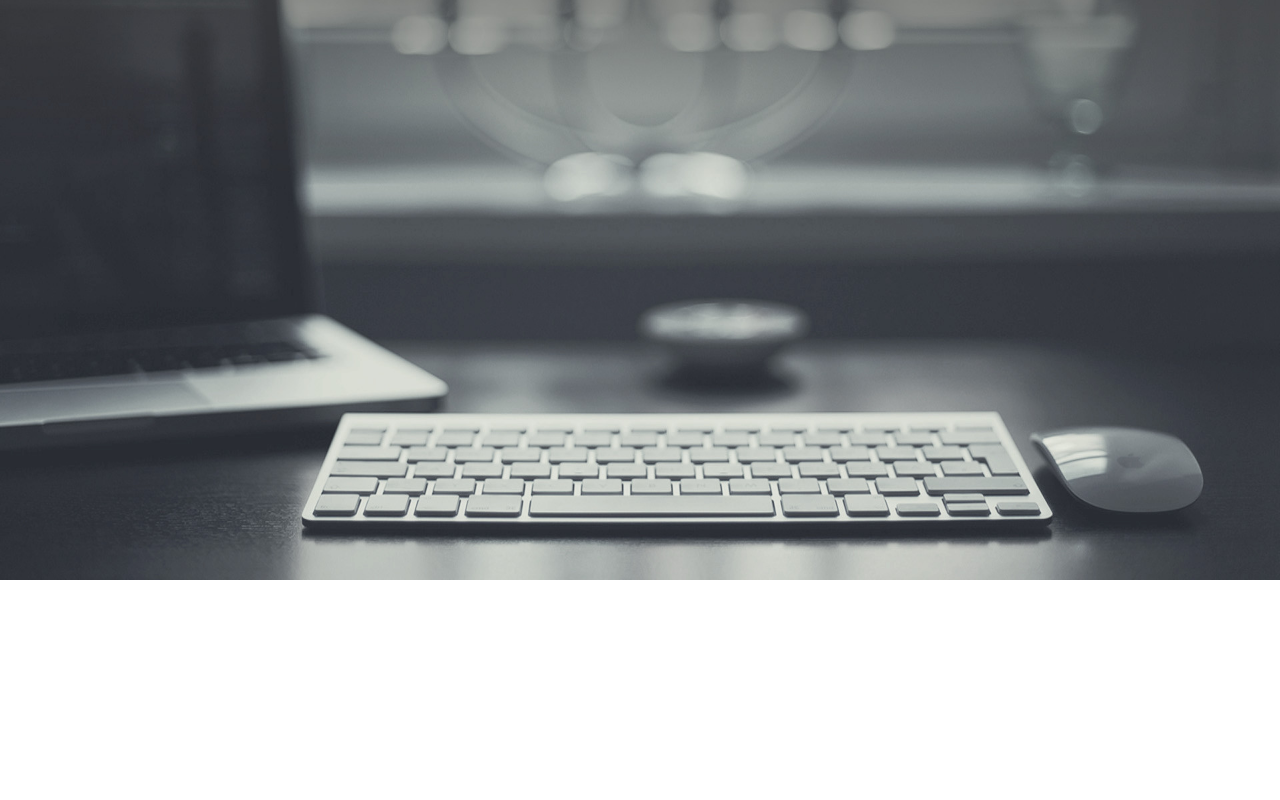
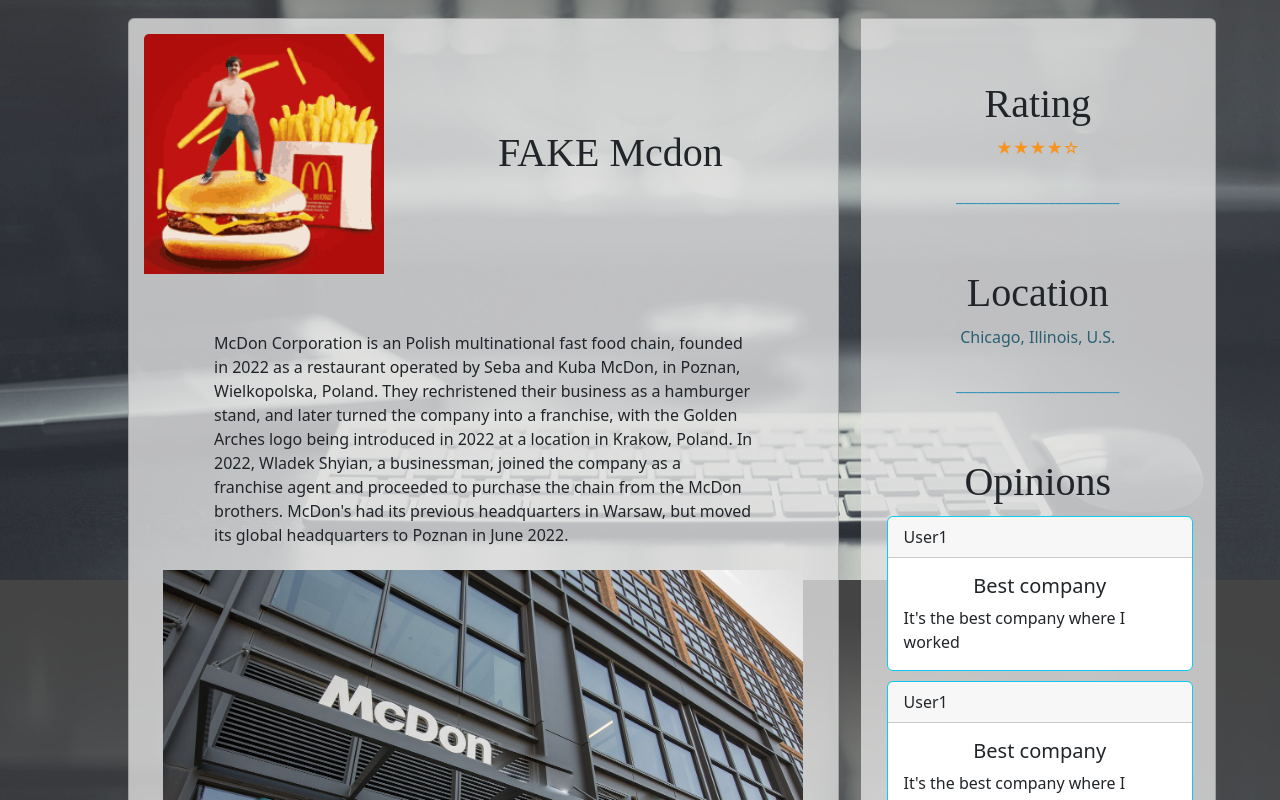
Before and after one commit to mrshyian/fakeJOB, a React (Create React App) app in the folder src/main/front/: page /EmployerPage in a window 1280 px wide. Before the commit this address had no page. Shown: the part 220-1020 px from the top of the page. Before the commit the page ends 800 px from the top, so only its background shows below. Built offline with nearby package versions, Linux system fonts and the light colour scheme.

Commit message:
SingleEmployer page is in progress

```diff
--- a/src/main/front/src/components/employers/EmployersPage.jsx
+++ b/src/main/front/src/components/employers/EmployersPage.jsx
@@ -1,12 +1,14 @@
 import React from 'react';
-import SingleEmployer from "./SingleEmployer";
+import SingleEmployerCard from "./SingleEmployerCard";
 
 const EmployersPage = () => {
     return (
         <div>
-            <SingleEmployer/>
-            <SingleEmployer/>
-            <SingleEmployer/>
+            <SingleEmployerCard/>
+            <SingleEmployerCard/>
+            <SingleEmployerCard/>
+            <SingleEmployerCard/>
+            <SingleEmployerCard/>
         </div>
     );
 };
--- a/src/main/front/src/components/employers/SingleEmployer.jsx
+++ /dev/null
@@ -1,33 +0,0 @@
-import React, {useState} from 'react';
-import {Card} from "react-bootstrap";
-import "./SingleEmployer.css"
-import {Link} from "react-router-dom";
-
-
-const SingleEmployer = () => {
-
-    const [companyName, setCompanyName] = useState("FAKE Mcdon ");
-    const [aboutCompany, setAboutCompany] = useState("McDonald's Corporation is an American multinational fast food chain, founded in 1940 as a restaurant operated by Richard and Maurice McDonald, in San Bernardino, California, United States sadasdasdasda dsadasda sdadasdasdasdas dasdasdasd asdsadas adadasdasdas dsadasdasdasd");
-    const [companyLocation, setCompanyLocation] = useState("Chicago, Illinois, U.S.");
-
-    function validateAboutCompanyLength() {
-        return aboutCompany.length <= 250;
-    }
-
-    return (
-        <Card className="single-employer-card">
-            <div>
-                <img className="single-employer-img" src="https://media.tenor.com/jZaaSw8gLvgAAAAM/airsoftfatty-mcdonalds.gif" alt=""/>
-            </div>
-            <div className="single-employer-title">
-                <Link className="link-to-company-page" to="/Log-in"><h2>{companyName}</h2></Link>
-                {validateAboutCompanyLength()===false && <div>{aboutCompany.slice(0, 250)}...</div>}
-                {validateAboutCompanyLength()===true && <div>{aboutCompany}</div>}
-                <div className="company-location">{companyLocation}<div>***</div></div>
-            </div>
-
-        </Card>
-    );
-};
-
-export default SingleEmployer;
--- a/src/main/front/src/components/employers/SingleEmployer.css
+++ b/src/main/front/src/components/employers/SingleEmployerCard.css
@@ -30,3 +30,7 @@
 .link-to-company-page:hover {
     color: #03516b;
 }
+
+.employer-stars {
+    float: right;
+}
--- /dev/null
+++ b/src/main/front/src/components/employers/SingleEmployerCard.jsx
@@ -0,0 +1,46 @@
+import React, {useState} from 'react';
+import {Card} from "react-bootstrap";
+import "./SingleEmployerCard.css"
+import {Link} from "react-router-dom";
+import img from "../../pictures/airsoftfatty-mcdonalds.gif"
+
+
+const SingleEmployerCard = () => {
+
+    const [companyName, setCompanyName] = useState("FAKE Mcdon");
+    const [aboutCompany, setAboutCompany] = useState("McDon Corporation is an Polish multinational fast food chain, founded in 2022 as a restaurant operated by Seba and Kuba McDon, in Poznan, Wielkopolska, Poland. They rechristened their business as a hamburger stand, and later turned the company into a franchise, with the Golden Arches logo being introduced in 2022 at a location in Krakow, Poland. In 2022, Wladek Shyian, a businessman, joined the company as a franchise agent and proceeded to purchase the chain from the McDon brothers. McDon's had its previous headquarters in Warsaw, but moved its global headquarters to Poznan in June 2022.");
+    const [companyLocation, setCompanyLocation] = useState("Poznan, Wielkopolska, Poland");
+    const [companyRating, setCompanyRating] = useState(4);
+
+    function validateAboutCompanyLength() {
+        return aboutCompany.length <= 250;
+    }
+
+    function validateCompanyRating() {
+        var stars = "";
+        for (let i=0; i<companyRating; i++){
+            stars += "★";
+        }
+        for (let j=0; j<5-companyRating; j++){
+            stars += "☆";
+        }
+        return stars;
+    }
+
+    return (
+        <Card className="single-employer-card">
+            <div>
+                <img className="single-employer-img" src={img} alt=""/>
+            </div>
+            <div className="single-employer-title">
+                <Link className="link-to-company-page" to="/EmployerPage"><h2>{companyName}</h2></Link>
+                {validateAboutCompanyLength()===false && <div>{aboutCompany.slice(0, 250)}...</div>}
+                {validateAboutCompanyLength()===true && <div>{aboutCompany}</div>}
+                <div className="company-location">{companyLocation}<div className="employer-stars">Rating: {validateCompanyRating()}</div></div>
+            </div>
+
+        </Card>
+    );
+};
+
+export default SingleEmployerCard;
--- /dev/null
+++ b/src/main/front/src/components/employers/SingleEmployerPage.css
@@ -0,0 +1,70 @@
+.employer-page-card-group {
+    width: 85%;
+    margin-left: auto;
+    margin-right: 5%;
+    margin-bottom: 2%;
+}
+
+.left-employer-page-card {
+    background-color: rgba(225, 225, 225, 0.8);
+}
+
+.right-employer-page-card {
+    background-color: rgba(225, 225, 225, 0.8);
+}
+
+.special-div-1 {
+    flex-direction: row;
+}
+
+.employer-logo-1 {
+    max-width: 240px;
+    float: left;
+    margin: 15px;
+}
+
+.card-title {
+    text-align: center;
+}
+
+.card-title-in {
+    font-size: 40px;
+    font-family: serif;
+    margin-top: 14%;
+}
+
+.left-card-text {
+    padding: 1% 10%;
+    margin-top: 5%;
+    margin-left: 2%;
+    margin-right: 2%;
+}
+
+.left-card-image {
+    max-width: 640px;
+    align-self: center;
+    border-radius: 0;
+}
+
+.separating-line {
+    text-align: center;
+    color: rgb(48,145,182);
+}
+
+.right-card-location {
+    text-align: center;
+    color: rgb(43, 95, 115);
+}
+
+.right-card-stars {
+    text-align: center;
+    color: rgb(248,147,31);
+}
+
+.employer-opinions-cards {
+    align-self: center;
+}
+
+.more-opinions {
+    margin-left: 30%;
+}
--- /dev/null
+++ b/src/main/front/src/components/employers/SingleEmployerPage.jsx
@@ -0,0 +1,56 @@
+import React from 'react';
+import {Card, CardGroup} from "react-bootstrap";
+import logo from "../../pictures/airsoftfatty-mcdonalds.gif"
+import photo from "../../pictures/New-McDonald-HU-lg_(43261171540).jpg"
+import SingleOpinion from "./opinionsAboutEmployer/SingleOpinion";
+import {Link} from "react-router-dom";
+import "./SingleEmployerPage.css"
+
+const SingleEmployerPage = () => {
+    return (
+        <CardGroup className="employer-page-card-group">
+
+            {/*---------------------------LEFT CARD---------------------------*/}
+            <Card className="left-employer-page-card" style={{flex: "2"}}>
+                <div className="special-div-1">
+                    <Card.Img className="employer-logo-1" variant="top" src={logo} />
+                    <Card.Body className="card-title">
+                        <Card.Title className="card-title-in">FAKE Mcdon</Card.Title>
+                    </Card.Body>
+                </div>
+                <Card.Text className="left-card-text">
+                    McDon Corporation is an Polish multinational fast food chain, founded in 2022 as a restaurant operated by Seba and Kuba McDon, in Poznan, Wielkopolska, Poland. They rechristened their business as a hamburger stand, and later turned the company into a franchise, with the Golden Arches logo being introduced in 2022 at a location in Krakow, Poland. In 2022, Wladek Shyian, a businessman, joined the company as a franchise agent and proceeded to purchase the chain from the McDon brothers. McDon's had its previous headquarters in Warsaw, but moved its global headquarters to Poznan in June 2022.
+                </Card.Text>
+                <Card.Img className="left-card-image" variant="top" src={photo} />
+            </Card>
+
+
+            {/*---------------------------RIGHT CARD---------------------------*/}
+            <Card className="right-employer-page-card" style={{flex: "1", marginLeft: "2%"}}>
+                <Card.Body className="card-title">
+                    <Card.Title className="card-title-in">Rating</Card.Title>
+                    <Card.Text className="right-card-stars">★★★★☆</Card.Text>
+                </Card.Body>
+
+                <div className="separating-line">_______________________</div>
+
+                <Card.Body className="card-title">
+                    <Card.Title className="card-title-in">Location</Card.Title>
+                    <Card.Text className="right-card-location">Chicago, Illinois, U.S.</Card.Text>
+                </Card.Body>
+
+                <div className="separating-line">_______________________</div>
+
+                <Card.Body className="employer-opinions-cards">
+                    <Card.Title className="card-title-in">Opinions</Card.Title>
+                    <SingleOpinion/>
+                    <SingleOpinion/>
+                    <SingleOpinion/>
+                    <Link className="more-opinions" to={"/Opinions"}>More opinions</Link>
+                </Card.Body>
+            </Card>
+        </CardGroup>
+        );
+    }
+
+export default SingleEmployerPage;
--- /dev/null
+++ b/src/main/front/src/components/employers/opinionsAboutEmployer/SingleOpinion.css
@@ -0,0 +1,4 @@
+.opinion-card {
+    width: 95%;
+    margin: 10px;
+}
--- /dev/null
+++ b/src/main/front/src/components/employers/opinionsAboutEmployer/SingleOpinion.jsx
@@ -0,0 +1,20 @@
+import React from 'react';
+import {Card} from "react-bootstrap";
+import "./SingleOpinion.css"
+
+const SingleOpinion = () => {
+    return (
+        <Card border="info" className="opinion-card">
+            <Card.Header>User1</Card.Header>
+            <Card.Body>
+                <Card.Title>Best company</Card.Title>
+                <Card.Text>
+                    It's the best company where I worked
+                </Card.Text>
+            </Card.Body>
+        </Card>
+
+    );
+};
+
+export default SingleOpinion;
--- a/src/main/front/src/index.js
+++ b/src/main/front/src/index.js
@@ -10,6 +10,7 @@
 import Registration from "./components/registration/Registration";
 import SecondStepOfRegistrationForEmployer from "./components/registration/forEmployer/SecondStepOfRegistrationForEmployer";
 import EmployersPage from "./components/employers/EmployersPage";
+import SingleEmployerPage from "./components/employers/SingleEmployerPage";
 
 const root = ReactDOM.createRoot(document.getElementById('root'));
 root.render(
@@ -22,6 +23,7 @@
                 <Route path="/Log-in" element={<LogIn />}/>
                 <Route path="/Registration" element={<Registration />}/>
                 <Route path="/Second-step-of-registration-for-employer" element={<SecondStepOfRegistrationForEmployer />}/>
+                <Route path="/EmployerPage" element={<SingleEmployerPage />}/>
             </Route>
         </Routes>
     </BrowserRouter>
```
Also changed, not shown: src/main/front/src/pictures/New-McDonald-HU-lg_(43261171540).jpg (added), src/main/front/src/pictures/airsoftfatty-mcdonalds.gif (added).
